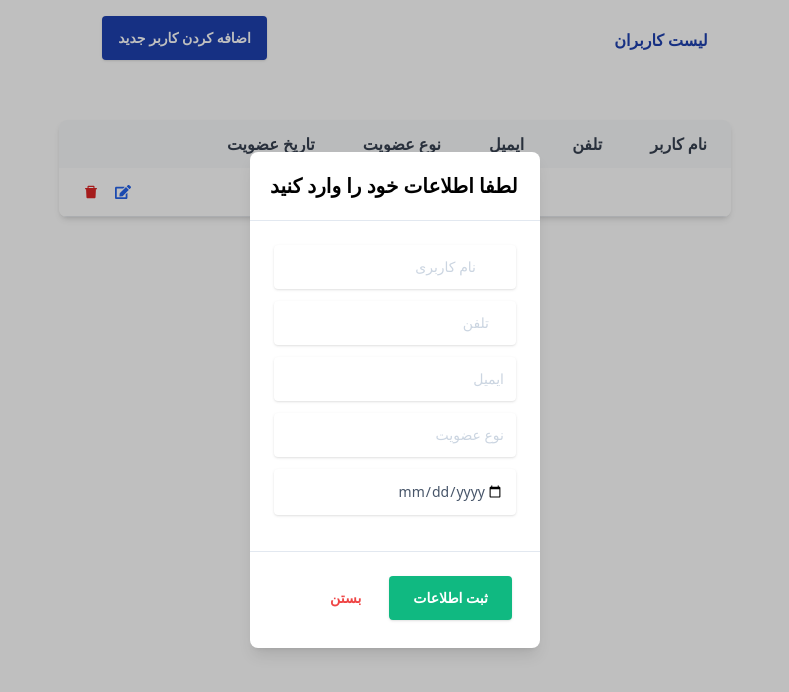
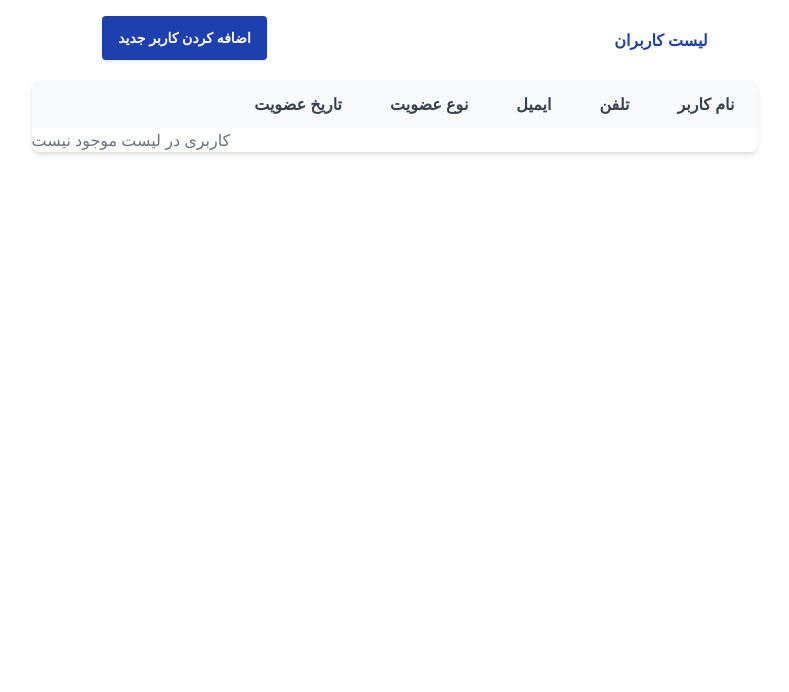
Before and after one commit to mlotfalia/user-list, a React (Create React App) app: page / in a window 1280 px wide. Shown: the top 692 px of the page, without its empty margins (245-1034 px from the left). Built offline with nearby package versions, Linux system fonts and the light colour scheme.

Commit message:
create form

```diff
--- a/package.json
+++ b/package.json
@@ -3,9 +3,11 @@
   "version": "0.1.0",
   "private": true,
   "dependencies": {
+    "@headlessui/react": "^1.6.1",
     "@testing-library/jest-dom": "^5.16.4",
     "@testing-library/react": "^13.2.0",
     "@testing-library/user-event": "^13.5.0",
+    "heroicons-react": "^1.4.1",
     "react": "^18.1.0",
     "react-dom": "^18.1.0",
     "react-icons": "^4.3.1",
--- a/src/components/users/addUser.js
+++ b/src/components/users/addUser.js
@@ -1,6 +1,7 @@
 import React, { useState } from "react";
 
-export default function AddUser(setUsers, showModal, setShowModal) {
+export default function AddUser({ setUsers }) {
+  const [showModal, setShowModal] = useState(false);
   const [user, setUser] = useState({
     userName: "",
     tel: "",
@@ -20,7 +21,6 @@ export default function AddUser(setUsers, showModal, setShowModal) {
   const changeInput = (e) => {
     let name = e.target.name;
     let value = e.target.value;
-
     setUser({
       ...user,
       [name]: value,
@@ -29,7 +29,20 @@ export default function AddUser(setUsers, showModal, setShowModal) {
 
   return (
     <>
-      <form onSubmit={addUserHandler} className="p-5 ">
+      <div className="flex justify-evenly">
+        <button
+          className="bg-blue-800 text-white active:bg-blue-600 font-bold uppercase text-sm px-4  rounded shadow hover:shadow-lg outline-none focus:outline-none mr-1 mb-1 ease-linear transition-all duration-150"
+          type="button"
+          onClick={() => setShowModal(true)}
+        >
+          اضافه کردن کاربر جدید
+        </button>
+
+        <span className="m-3  text-blue-800 font-bold  ">لیست کاربران</span>
+      </div>
+
+      {showModal ? (
+        <form className="p-5 ">
           <div className="justify-center items-center flex overflow-x-hidden overflow-y-auto fixed inset-0 z-50 outline-none focus:outline-none">
             <div className="relative w-auto my-6 mx-auto max-w-3xl">
               {/*content*/}
@@ -100,6 +113,7 @@ export default function AddUser(setUsers, showModal, setShowModal) {
                   <button
                     className="bg-emerald-500 text-white active:bg-emerald-600 font-bold uppercase text-sm px-6 py-3 rounded shadow hover:shadow-lg outline-none focus:outline-none mr-1 mb-1 ease-linear transition-all duration-150"
                     type="submit"
+                    onSubmit={addUserHandler}
                     onClick={() => setShowModal(false)}
                   >
                     ثبت اطلاعات
@@ -110,6 +124,7 @@ export default function AddUser(setUsers, showModal, setShowModal) {
           </div>
           <div className="opacity-25 fixed inset-0 z-40 bg-black"></div>
         </form>
+      ) : null}
     </>
   );
 }
--- a/src/components/users/index.js
+++ b/src/components/users/index.js
@@ -1,23 +1,18 @@
 import AddUser from "./addUser";
 import TableUser from "./table";
+
 import { useState } from "react";
 
-import Header from "./header";
 export default function UsersPage() {
-  const [showModal, setShowModal] = useState(false);
-  const [user, setUser] = useState([]);
+  let [user, setUser] = useState({});
   return (
     <>
       <div className="container   m-4">
-
-          <Header setShow={setShowModal} />
-          <AddUser addUser={setUser} show={showModal} setShow={setShowModal} />
-
-        </div>
-        <div className="flex justify-center">
-          <TableUser />
-        </div>
-
+        <AddUser addUser={setUser} />
+      </div>
+      <div className="flex justify-center">
+        <TableUser users={user} />
+      </div>
     </>
   );
 }
--- a/src/components/users/table.js
+++ /dev/null
@@ -1,68 +0,0 @@
-import React, { useState } from "react";
-
-import { AiFillDelete } from "react-icons/ai";
-import { FaEdit } from "react-icons/fa";
-
-export default function Table() {
-  const [showEdit,setShowEditForm] = useState(false)
-
-  return (
-    <>
-      <div className="relative overflow-x-auto shadow-md sm:rounded-lg">
-        <table className="w-full  text-gray-500 ">
-          <thead className=" text-s text-gray-700  bg-gray-50 ">
-            <tr>
-              <th scope="col" className="px-6 py-3  text-right"></th>
-              <th scope="col" className="px-6 py-3">
-                <span className="not-sr-only"></span>
-              </th>
-
-              <th scope="col" className="px-6 py-3  text-right">
-                تاریخ عضویت
-              </th>
-
-              <th scope="col" className="px-6 py-3  text-right">
-                نوع عضویت
-              </th>
-              <th scope="col" className="px-6 py-3  text-right">
-                ایمیل
-              </th>
-              <th scope="col" className="px-6 py-3  text-right">
-                تلفن
-              </th>
-              <th scope="col" className="px-6 py-3 text-center">
-                نام کاربر
-              </th>
-            </tr>
-          </thead>
-          <tbody>
-            <tr className="bg-white border-b  hover:bg-gray-50 dark:hover:bg-gray-600">
-              <td className="px-6 py-4 flex justify-evenly">
-                <button className=" mr-4 font-medium text-red-600 hover:underline text-right">
-                  <AiFillDelete />
-                </button>
-                <button
-                  className=" font-medium text-blue-600 hover:underline"
-                  onClick={() => setShowEditForm(true)}
-                >
-                  <FaEdit />
-                </button>{
-
-                }
-              </td>
-              <td className="px-6 py-4  text-right"></td>
-              <td className="px-6 py-4  text-right"></td>
-              <td className="px-6 py-4  text-right"></td>
-              <td className="px-6 py-4  text-right"></td>
-              <td className="px-6 py-4  text-right"></td>
-              <th
-                scope="row"
-                className="px-6 py-4 font-medium text-gray-900 text-center "
-              ></th>
-            </tr>
-          </tbody>
-        </table>
-      </div>
-    </>
-  );
-}
--- /dev/null
+++ b/src/components/users/table.jsx
@@ -0,0 +1,61 @@
+import { AiFillDelete } from "react-icons/ai";
+import { FaEdit } from "react-icons/fa";
+export default function Table({ users }) {
+  return (
+    <>
+      <div className="relative overflow-x-auto shadow-md sm:rounded-lg">
+        <table className="w-full  text-gray-500 ">
+          <thead className=" text-s text-gray-700  bg-gray-50 ">
+            <tr>
+              <th scope="col" className="px-6 py-3">
+                <span className="sr-only"></span>
+              </th>
+
+              <th scope="col" className="px-6 py-3  text-right">
+                تاریخ عضویت
+              </th>
+
+              <th scope="col" className="px-6 py-3  text-right">
+                نوع عضویت
+              </th>
+              <th scope="col" className="px-6 py-3  text-right">
+                ایمیل
+              </th>
+              <th scope="col" className="px-6 py-3  text-right">
+                تلفن
+              </th>
+              <th scope="col" className="px-6 py-3 text-center">
+                نام کاربر
+              </th>
+            </tr>
+          </thead>
+          <tbody>
+            {users.length ? (
+              <tr
+                key={users.email}
+                className="bg-white border-b  hover:bg-gray-50 dark:hover:bg-gray-600"
+              >
+                <td className="px-6 py-4 flex justify-evenly">
+                  <button className=" mr-4 font-medium text-red-600 hover:underline text-right">
+                    <AiFillDelete />
+                  </button>
+                  <a href="#" className="text-indigo-600 hover:text-indigo-900">
+                    <FaEdit />
+                    <span className="sr-only">{users.name}</span>
+                  </a>
+                </td>
+                <td className="px-6 py-4  text-right">{users.name}</td>
+                <td className="px-6 py-4  text-right">{users.tel}</td>
+                <td className="px-6 py-4  text-right">{users.email}</td>
+                <td className="px-6 py-4  text-right">{users.membership}</td>
+                <td className="px-6 py-4  text-right">{users.date}</td>
+              </tr>
+            ) : (
+              " کاربری  در لیست موجود نیست"
+            )}
+          </tbody>
+        </table>
+      </div>
+    </>
+  );
+}
```
Also changed, not shown: src/components/users/userList.js (added), 1 other file (tests, documents, lock files or other folders). Lines whose indentation alone changed are shown as unchanged.
